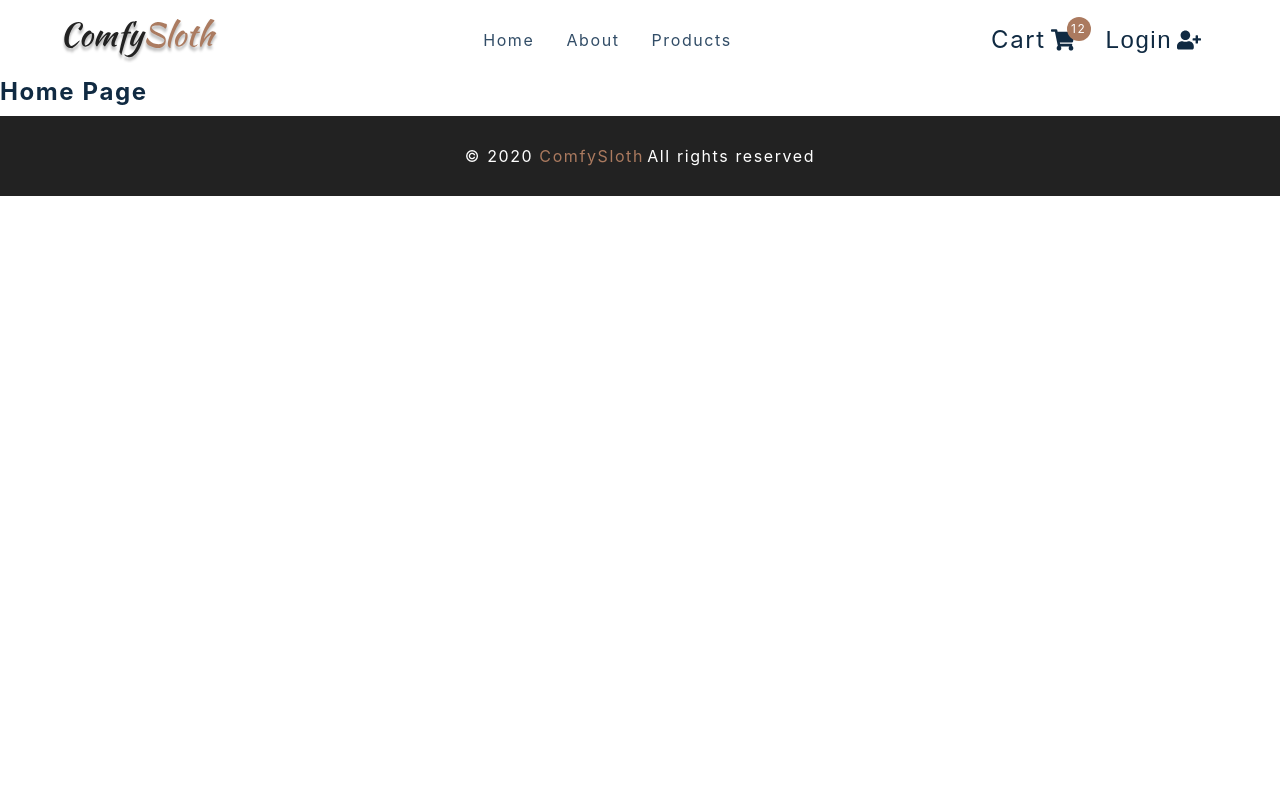
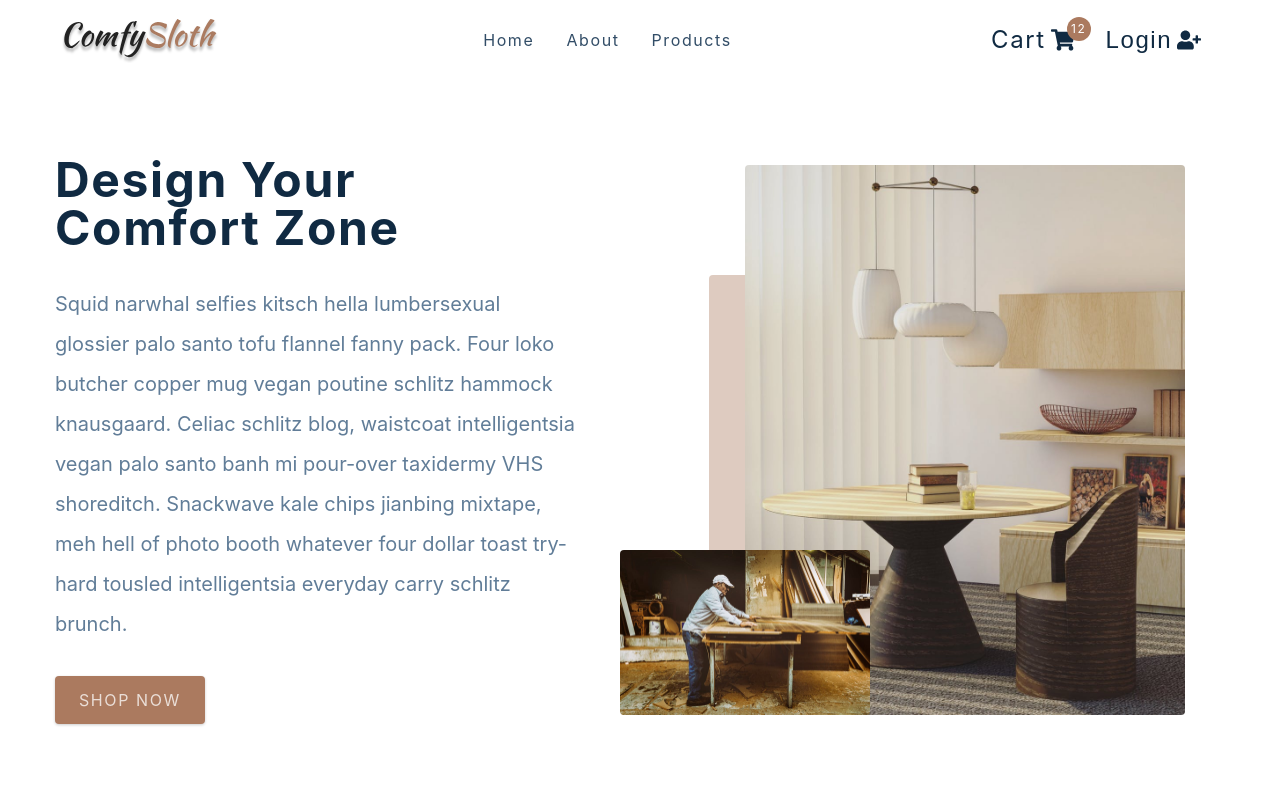
Before and after one commit to nelsW70/react-e-commerce, a React (Create React App) app: page / in a window 1280 px wide. Shown: the top 800 px of the page. Built offline with nearby package versions, Linux system fonts and the light colour scheme.

Commit message:
add: home page - hero

```diff
--- a/src/components/Hero.jsx
+++ b/src/components/Hero.jsx
@@ -1,12 +1,37 @@
-import React from 'react'
-import styled from 'styled-components'
-import { Link } from 'react-router-dom'
-import heroBcg from '../assets/hero-bcg.jpeg'
-import heroBcg2 from '../assets/hero-bcg-2.jpeg'
+import React from 'react';
+import styled from 'styled-components';
+import { Link } from 'react-router-dom';
+import heroBcg from '../assets/hero-bcg.jpeg';
+import heroBcg2 from '../assets/hero-bcg-2.jpeg';
 
 const Hero = () => {
-  return <h4>hero</h4>
-}
+  return (
+    <Wrapper className="section-center">
+      <article className="content">
+        <h1>
+          design your <br />
+          comfort zone
+        </h1>
+        <p>
+          Squid narwhal selfies kitsch hella lumbersexual glossier palo santo
+          tofu flannel fanny pack. Four loko butcher copper mug vegan poutine
+          schlitz hammock knausgaard. Celiac schlitz blog, waistcoat
+          intelligentsia vegan palo santo banh mi pour-over taxidermy VHS
+          shoreditch. Snackwave kale chips jianbing mixtape, meh hell of photo
+          booth whatever four dollar toast try-hard tousled intelligentsia
+          everyday carry schlitz brunch.
+        </p>
+        <Link to="/products" className="btn hero-btn">
+          shop now
+        </Link>
+      </article>
+      <article className="img-container">
+        <img src={heroBcg} alt="table" className="main-img" />
+        <img src={heroBcg2} alt="person working" className="accent-img" />
+      </article>
+    </Wrapper>
+  );
+};
 
 const Wrapper = styled.section`
   min-height: 60vh;
@@ -68,6 +93,6 @@ const Wrapper = styled.section`
       border-radius: var(--radius);
     }
   }
-`
+`;
 
-export default Hero
+export default Hero;
--- a/src/pages/AboutPage.jsx
+++ b/src/pages/AboutPage.jsx
@@ -20,7 +20,12 @@ const AboutPage = () => {
             tattooed bushwick sustainable crucifix enamel pin taxidermy
             try-hard. Ramps iceland trust fund actually health goth. Affogato
             XOXO chartreuse humblebrag, meditation iceland tacos wayfarers
-            kitsch master cleanse.
+            kitsch master cleanse.Direct trade coloring book listicle tousled
+            banh mi. Sriracha thundercats street art af. Tbh lo-fi vinyl poke,
+            woke prism VHS iceland trust fund man bun. Jean shorts fam kale
+            chips cold-pressed, cloud bread poutine selvage listicle photo booth
+            trust fund kombucha single-origin coffee raclette. Mustache green
+            juice brooklyn wolf banjo church-key food truck pickled fixie.
           </p>
         </article>
       </Wrapper>
--- a/src/pages/HomePage.jsx
+++ b/src/pages/HomePage.jsx
@@ -1,7 +1,15 @@
-import React from 'react'
-import { FeaturedProducts, Hero, Services, Contact } from '../components'
+import React from 'react';
+import { FeaturedProducts, Hero, Services, Contact } from '../components';
+
 const HomePage = () => {
-  return <h4>home page</h4>
-}
+  return (
+    <main>
+      <Hero />
+      <FeaturedProducts />
+      <Services />
+      <Contact />
+    </main>
+  );
+};
 
-export default HomePage
+export default HomePage;
```
